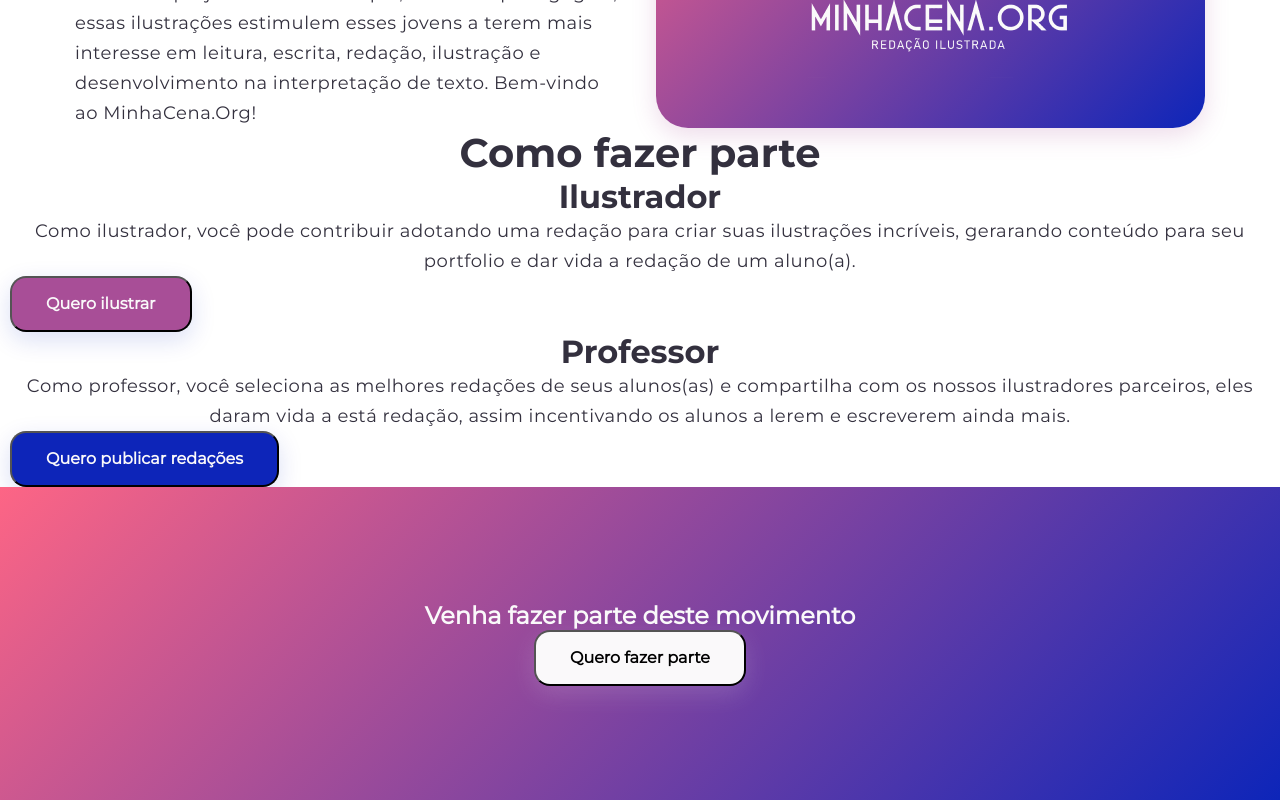
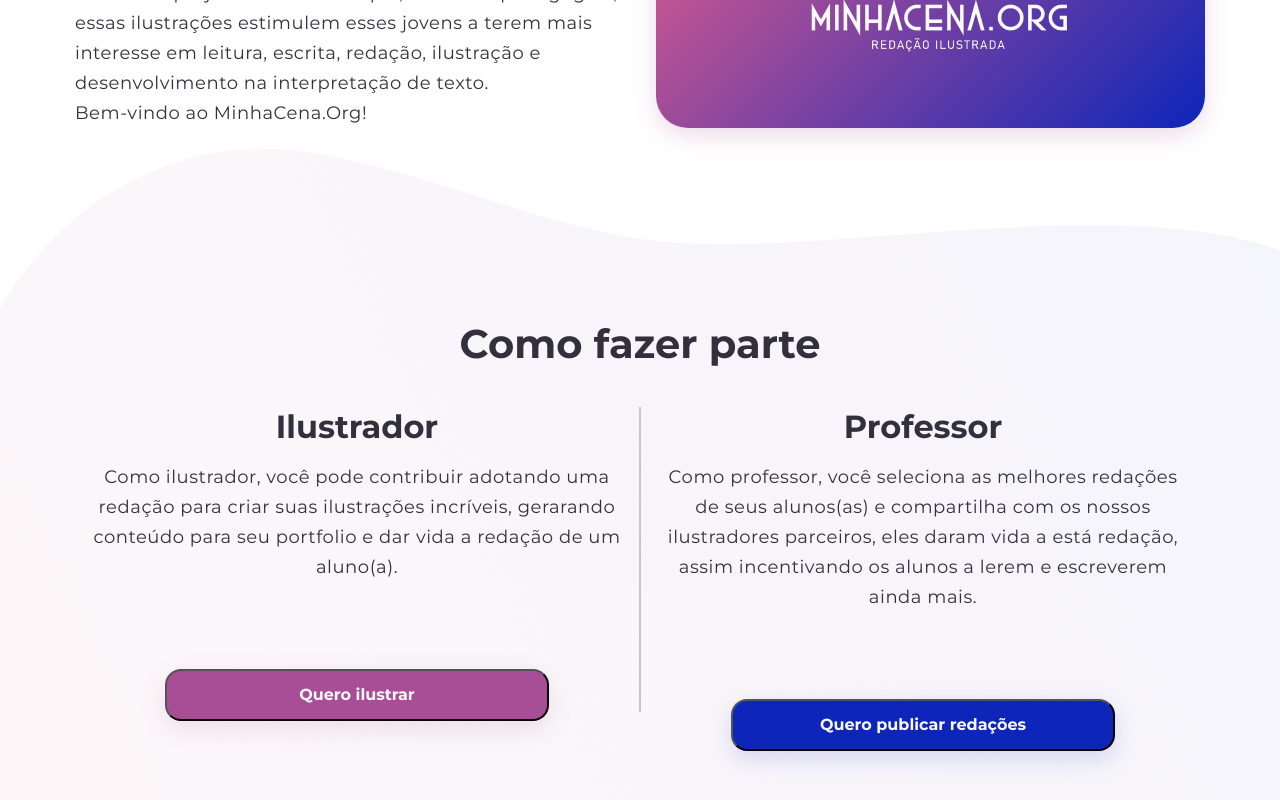
Before and after one commit to Adrian-Oliveira/MinhaCena-Front, a React app: page /#/ in a window 1280 px wide. Shown: the part 760-1560 px from the top of the page. Built offline with nearby package versions, Linux system fonts and the light colour scheme.

Commit message:
Ajuste do layout da home page

```diff
--- a/src/pages/Home/home.scss
+++ b/src/pages/Home/home.scss
@@ -188,6 +188,8 @@ header{
     p{
         grid-area: content;
 
+
+
         font-style: normal;
         font-weight: 500;
         font-size: 18px;
@@ -203,6 +205,7 @@ header{
     .logo{
         grid-area: logo;
 
+        max-height: 400px;
         display: grid;
         /* width: 592px; */
         align-items: center;
@@ -222,7 +225,27 @@ header{
 
 .helpUs{
 
+
+    margin-top: 20px;
+
+    padding-left: 75px;
+    padding-right: 75px;
+
+    background-image: url('../../core/assets/img/helpUsBackground.png');
+
+    display: grid;
+    grid-template-columns: 1fr auto 1fr;
+    grid-template-areas:
+        "title title title"
+        "illustrator verticalBar professor";
+
+
+
     h2{
+        grid-area: title;
+
+        margin-top: 171px;
+        margin-bottom: 39px;
 
         font-family: 'Montserrat-Bold';
         font-style: normal;
@@ -237,22 +260,62 @@ header{
         color: #33303E;
     }
 
+    .illustrator{
+        grid-area: illustrator;
+
+        padding-right: 16px;
+        padding-left: 16px;
+
+        /* border-right: 1px solid #C6C5CE; */
+
+        button{
+            background: #A84E97;
+            box-shadow: 0px 8px 24px rgba(168, 78, 151, 0.15);
+        }
+    }
+
+    .verticalBar{
+        grid-area: verticalBar;
+        height: 305px;
+        width: 0px;
+
+
+        /* Grey / 200 */
+        border: 1px solid #C6C5CE;
+    }
+
+    .professor{
+        grid-area: professor;
+
+        padding-right: 16px;
+        padding-left: 16px;
+
+        button{
+            background: #0D25B9;
+            box-shadow: 0px 8px 24px rgba(13, 37, 185, 0.15);
+        }
+    }
+
+    .illustrator, .professor{
+
+        display: flex;
+        flex-direction: column;
+        justify-items: center;
+
+
         h3{
-        font-family: 'Montserrat-Bold';
-        font-style: normal;
-        font-weight: bold;
+            font-family: 'Montserrat-bold';
             font-size: 32px;
             line-height: 39px;
 
-        /* identical to box height */
             text-align: center;
 
-        /* Grey / 600 */
             color: #33303E;
         }
 
         p{
-        /* body/medium/18-30 */
+
+            margin-top: 16px;
 
             font-style: normal;
             font-weight: 500;
@@ -266,49 +329,30 @@ header{
             /* Grey / 600 */
             color: #33303E;
         }
+        button{
+            margin-top: 87px;
+            margin-bottom: 109px;
 
-    button{
-        display: flex;
-        flex-direction: row;
-        justify-content: center;
-        align-items: center;
-        padding: 16px 34px;
-        /* brand */
-        box-shadow: 0px 8px 24px rgba(13, 37, 185, 0.15);
-        border-radius: 16px;
-
-        top: 16px;
-
-
-        font-style: normal;
-        font-weight: bold;
+            font-family: 'Montserrat-bold';
             font-size: 16px;
             line-height: 20px;
-
+            align-self: center;
+            justify-self: center;
             /* identical to box height */
             text-align: center;
 
             /* brand/branco */
             color: #FAF9FA;
 
+            width: 384px;
+            height: 52px;
 
-        /* Inside Auto Layout */
-        flex: none;
-        order: 0;
-        flex-grow: 0;
-        margin: 0px 10px;
+            border-radius: 16px;
+
         }
 
-    .professor{
-        button{
-            background: #0D25B9;
     }
-    }
-    .illustrator{
-        button{
-            background: #A84E97;
-        }
-    }
+
 }
 
 footer{
@@ -325,7 +369,7 @@ footer{
 
 
     p{
-
+        font-family: 'Montserrat-Bold';
         font-style: normal;
         font-weight: bold;
         font-size: 24px;
@@ -337,6 +381,7 @@ footer{
     }
 
     button{
+        font-family: 'Montserrat-Bold';
         justify-self: center;
 
         display: flex;
--- a/src/pages/Home/index.js
+++ b/src/pages/Home/index.js
@@ -62,6 +62,7 @@ const Home = () => {
                e adaptadas em quadrinhos, que poderão ser publicadas ou impressas. O intuito do projeto
                é fazer com que, de forma pedagógica, essas ilustrações estimulem esses jovens a terem mais
                interesse em leitura, escrita, redação, ilustração e desenvolvimento na interpretação de texto.
+               <br/>
                Bem-vindo ao MinhaCena.Org!
             </p>
 
@@ -72,19 +73,23 @@ const Home = () => {
         </section>
 
         <section className='helpUs'>
+
+            <div></div>
             <h2>Como fazer parte</h2>
 
             <div className='illustrator'>
                 <h3 >Ilustrador</h3>
+
                 <p>Como ilustrador, você pode contribuir adotando uma redação para criar suas
                     ilustrações incríveis, gerarando conteúdo para seu portfolio e dar vida a
-                    redação de um aluno(a).</p>
+                    redação de um aluno(a).
+                </p>
 
-
-
-                    <button>Quero ilustrar</button>
+                <button>Quero ilustrar</button>
 
             </div>
+
+            <div className='verticalBar'></div>
 
             <div className='professor'>
                 <h3>Professor</h3>
```
Also changed, not shown: src/core/assets/img/helpUsBackground.png (added). Lines whose indentation alone changed are shown as unchanged.
